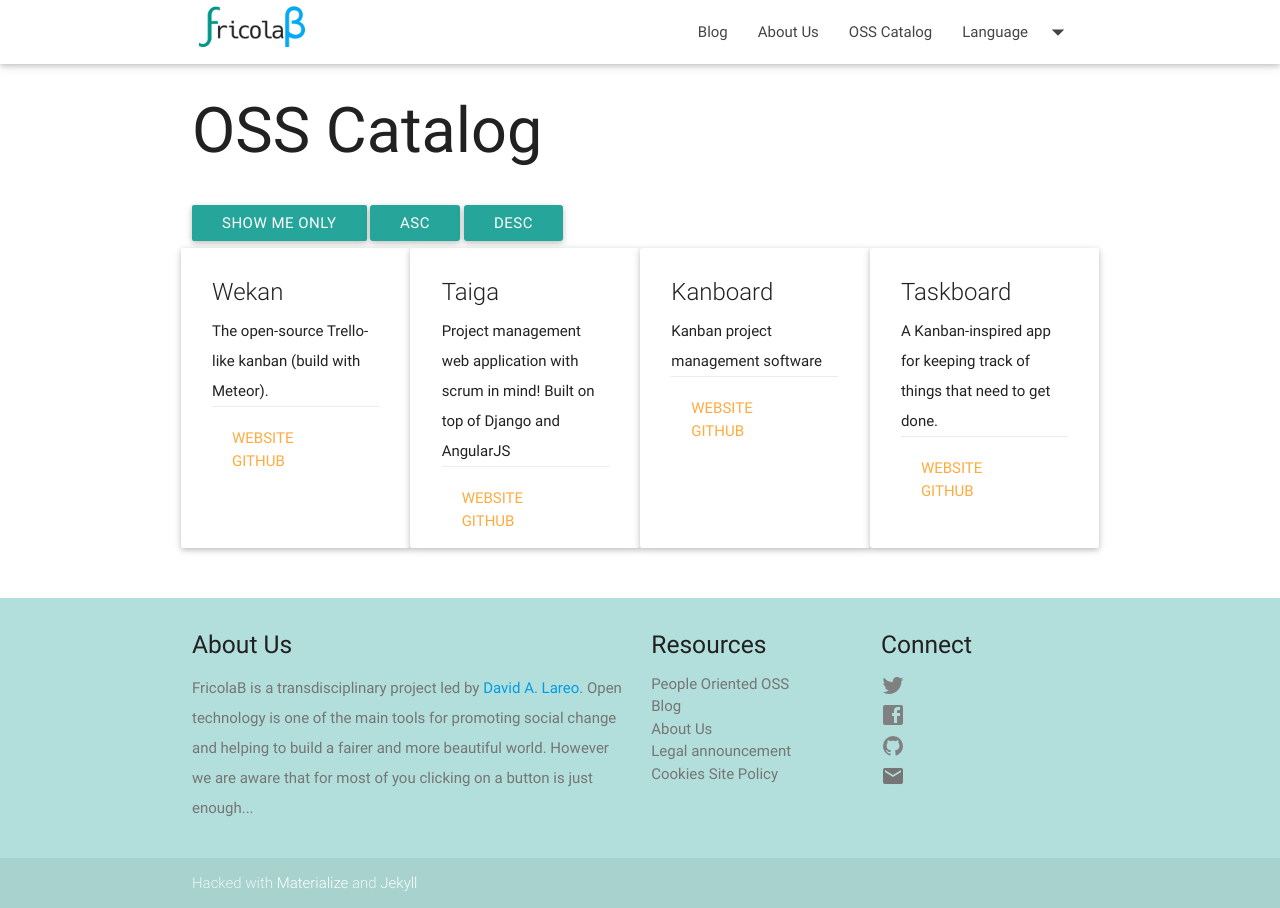
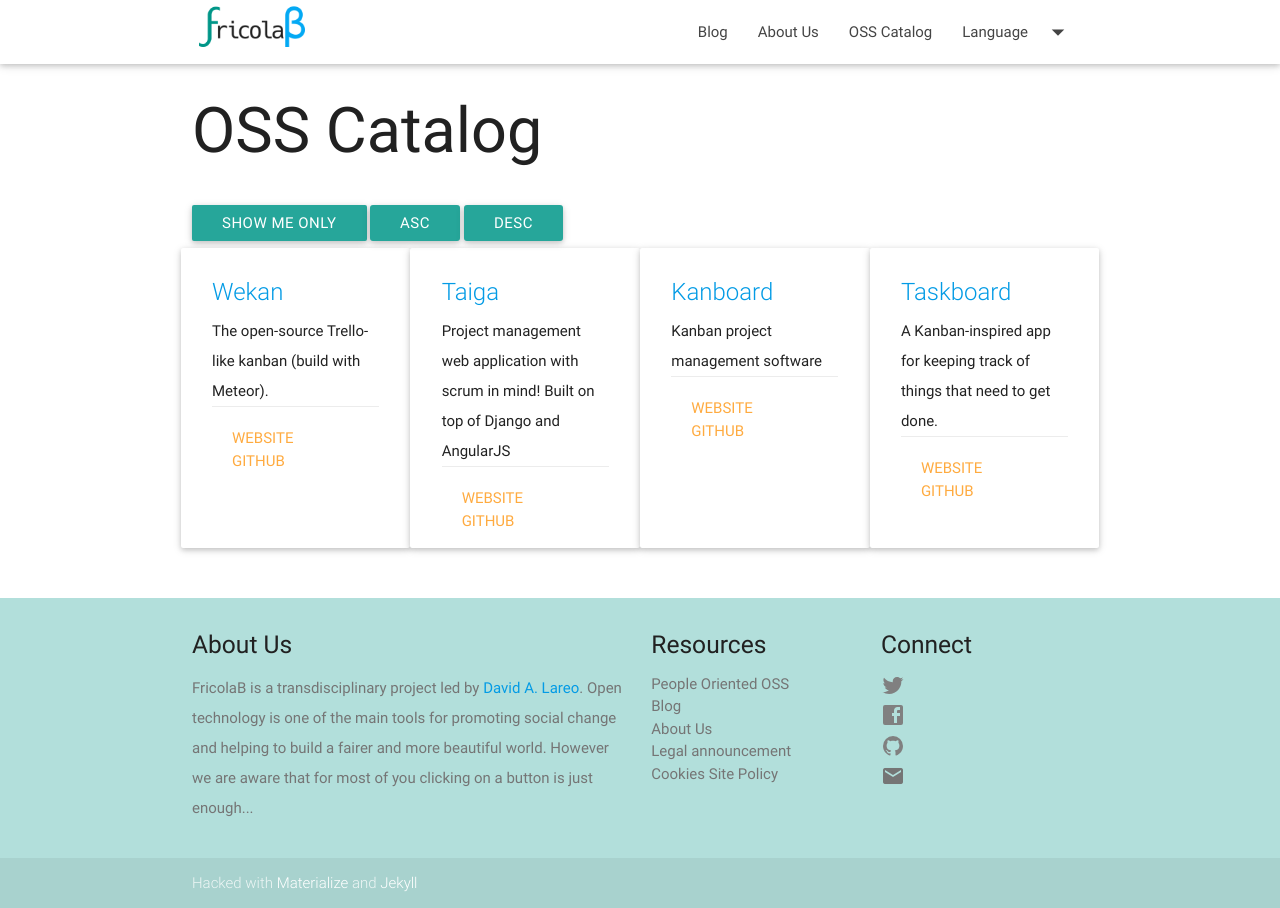
Before and after one commit to fricolab/fricolab.github.io, a Jekyll site: the page built from oss/oss.html, in a window 1280 px wide. Built offline with Jekyll 4.4.1, drawn with Linux system fonts in a browser that asks for light colours; nearby versions of some CDN libraries.

Commit message:
added link to title

```diff
--- a/es/oss/oss.html
+++ b/es/oss/oss.html
@@ -26,7 +26,7 @@
     {% for repo in site.data.repositories %}
     <div class="card col s12 m6 l3 mix {{ repo.tags[0] }}" data-myorder="{{ repo.stars_count }}">
       <div class="card-content">
-        <span class="card-title">{{ repo.name }}</span>
+        <span class="card-title"><a href="{{ repo.links[0].url }}">{{ repo.name }}</a></span>
         <p>{{ repo.description }}</p>
         <div class="card-action">
           <a href="{{ repo.links[0].url }}">{{ repo.links[0].title }}</a>
--- a/oss/oss.html
+++ b/oss/oss.html
@@ -26,7 +26,7 @@
     {% for repo in site.data.repositories %}
     <div class="card col s12 m6 l3 mix {{ repo.tags[0] }}" data-myorder="{{ repo.stars_count }}">
       <div class="card-content">
-        <span class="card-title">{{ repo.name }}</span>
+        <span class="card-title"><a href="{{ repo.links[0].url }}">{{ repo.name }}</a></span>
         <p>{{ repo.description }}</p>
         <div class="card-action">
           <a href="{{ repo.links[0].url }}">{{ repo.links[0].title }}</a>
```
